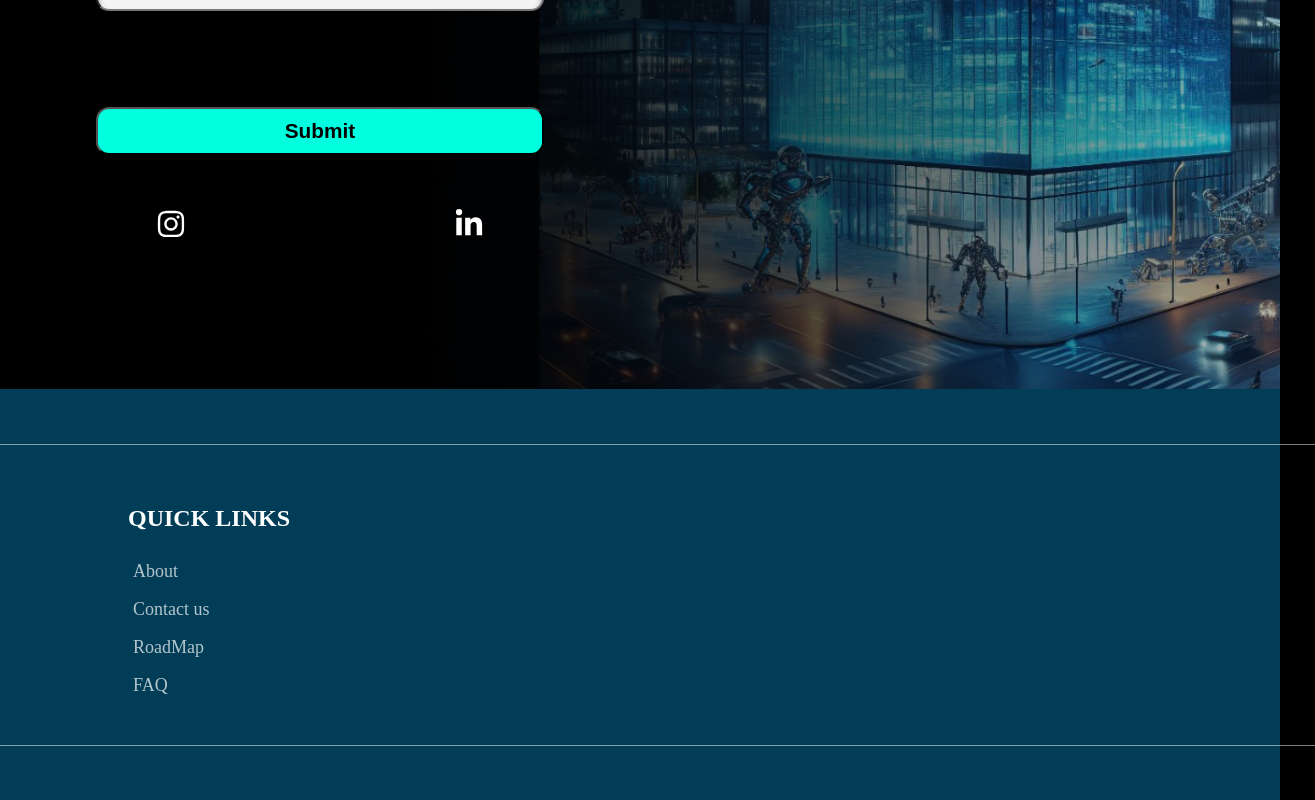
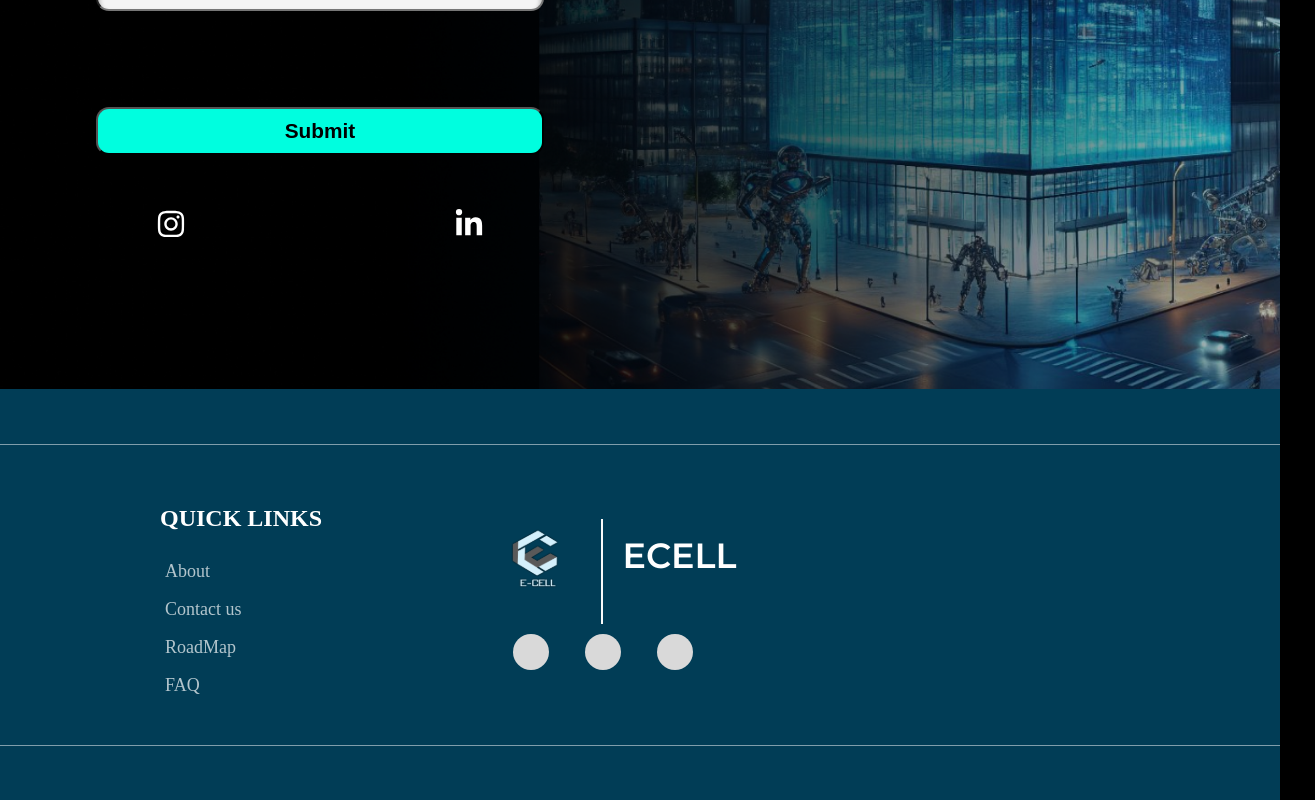
Before and after one commit to Pranjal-231003/E-Cell-Website, a React (Create React App) app in the folder frontend/: page / in a window 1280 px wide. Shown: the part 2863-3663 px from the top of the page, 1315 px wide, since content can reach past the window. Built offline with nearby package versions, Linux system fonts and the light colour scheme; some icons are missing; the HTML template or start-up script is replaced by a standard one.

Commit message:
eclipse design

```diff
--- a/frontend/src/components/Footer/Footer.jsx
+++ b/frontend/src/components/Footer/Footer.jsx
@@ -1,5 +1,6 @@
 import React from 'react'
 import "./footer.css"
+import logo from  "../assets/image/logo.svg"
 function Footer() {
   return (
    <>
@@ -17,7 +18,15 @@ function Footer() {
 
         </div>
         <div className="logo_footer">
-
+            <div>
+                <img src={logo} alt="ecell" srcset="" />
+                <h1>ECELL</h1>
+            </div>
+            <div className="eclipse_de">
+                <div className="eclipse"></div>
+                <div className="eclipse"></div>
+                <div className="eclipse"></div>
+           </div>
         </div>
         <div className="address">
 
--- a/frontend/src/components/Footer/footer.css
+++ b/frontend/src/components/Footer/footer.css
@@ -7,6 +7,7 @@
     background-color: #013D56;
     align-items: center;
     justify-content: center;
+    overflow: hidden;
 }
 .line{
     width: 1350px;
@@ -47,10 +48,48 @@ line-height: 28px; /* 140% */
 margin: 5px;
 }
 .logo_footer{
-    width: 35%;
+    width: 30%;
+   align-items: center;
+   justify-content: center;
+    display: flex;
+   flex-direction: column;
+}
+.logo_footer div{
+
+    display: flex;
+}
+.logo_footer img{
+    border-right: 2px solid rgb(250, 250, 250);
+
+
+}
+.logo_footer h1{
+
+    margin-left: 20px;
+
+    color: #FFF;
+font-family: Montserrat;
+font-size: 35px;
+font-style: normal;
+font-weight: 700;
+line-height: 28px; /* 80% */
 }
 .address{
     width: 25%;
+}
+.eclipse_de{
+    display: flex;
+    margin-right: 10px;
+    margin-top: 10px;
+}
+.eclipse_de div{
+    width: 36px;
+height: 36px;
+flex-shrink: 0;
+background-color:#D9D9D9;
+margin-left: 18px;
+margin-right: 18px;
+border-radius: 100px;
 }
 @media (max-width:400px) {
     .group314{display: none;}
```
